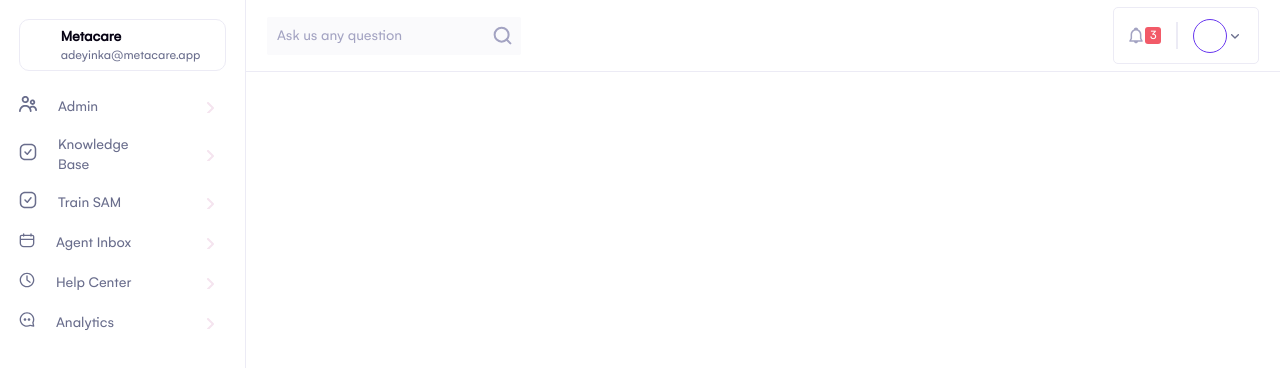
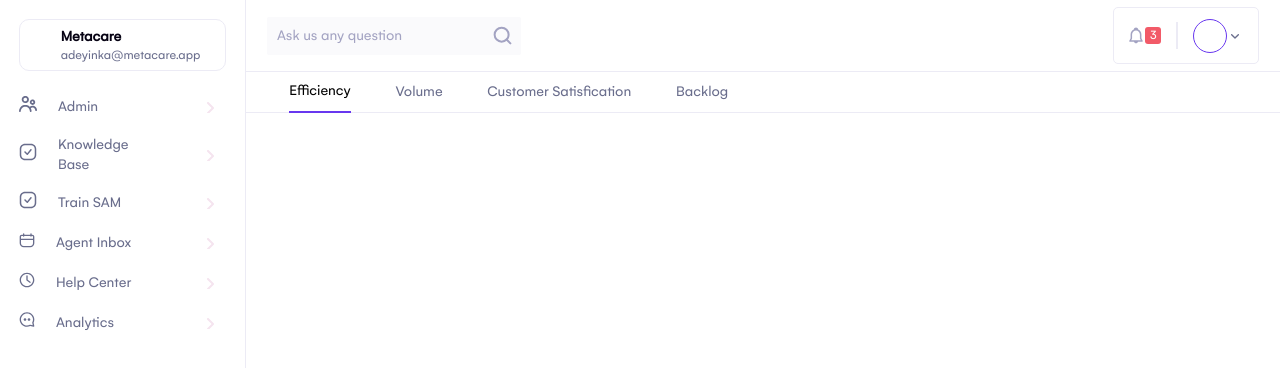
Before and after one commit to igaimerca/frontend-challenge, a React (Create React App) app: page / in a window 1280 px wide. Shown: the top 368 px of the page. Built offline with nearby package versions, Linux system fonts and the light colour scheme.

Commit message:
feat: added tabs

```diff
--- a/src/components/ui/MainContainer/MainContainer.jsx
+++ b/src/components/ui/MainContainer/MainContainer.jsx
@@ -1,11 +1,15 @@
 import React from 'react'
 import NavBar from '../NavBar/NavBar';
 import "./MainContainer.scss";
+import Tabs from './Tabs';
 
 function MainContainer() {
     return (
         <div className="main-container">
             <NavBar />
+            <div className="content">
+            <Tabs />
+            </div>
         </div>
     )
 }
--- a/src/components/ui/MainContainer/MainContainer.scss
+++ b/src/components/ui/MainContainer/MainContainer.scss
@@ -2,4 +2,21 @@
     flex: 5;
     overflow-y: scroll;
     height: 100%;
+
 }
+.tabs-container {
+    padding: 0 1.3rem;
+    border-bottom: 1px solid var(--border-color);
+    justify-content: start;
+    height: 40px;
+    span {
+        height: 100%;
+        margin: 0 1.4rem;
+        cursor: pointer;
+    }
+    span.active {
+        border-bottom: 2px solid var(--purple-color);
+        color: black;
+        font-family: 'Gelion';
+    }
+}
--- /dev/null
+++ b/src/components/ui/MainContainer/Tabs.jsx
@@ -0,0 +1,14 @@
+import React from 'react'
+
+function Tabs() {
+  return (
+    <div className="tabs-container flex small">
+        <span className="active flex">Efficiency</span>
+        <span className="flex">Volume</span>
+        <span className="flex">Customer Satisfication</span>
+        <span className="flex">Backlog</span>
+    </div>
+  )
+}
+
+export default Tabs
```
